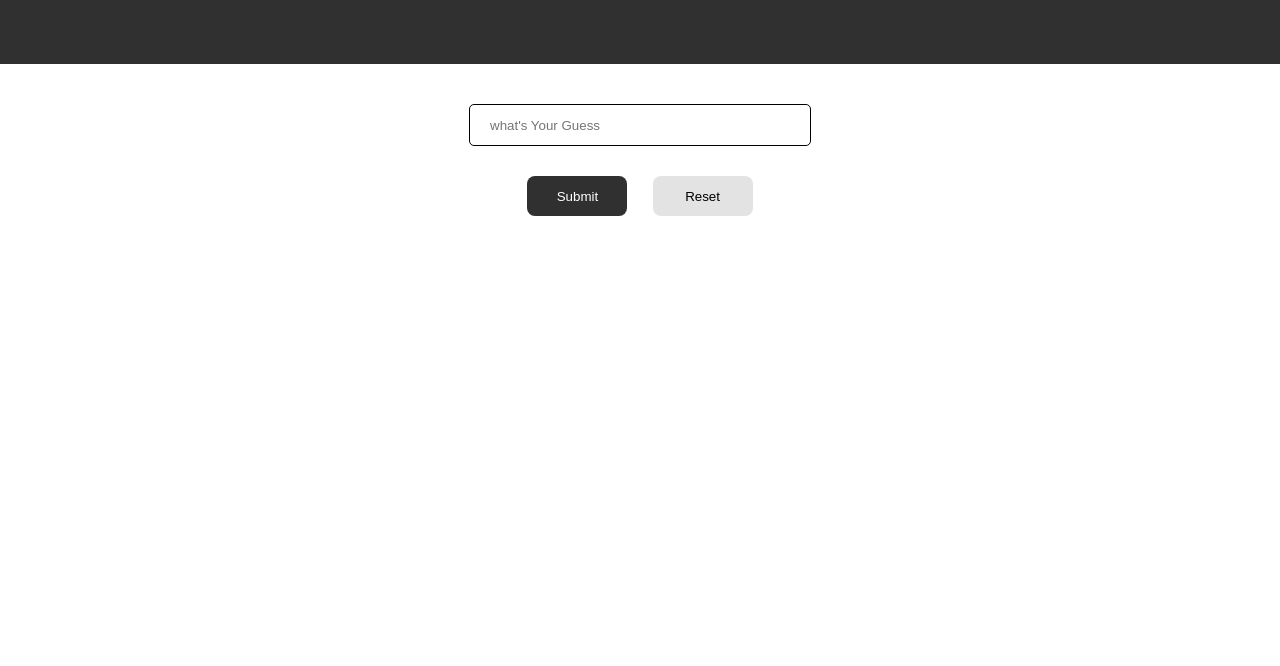
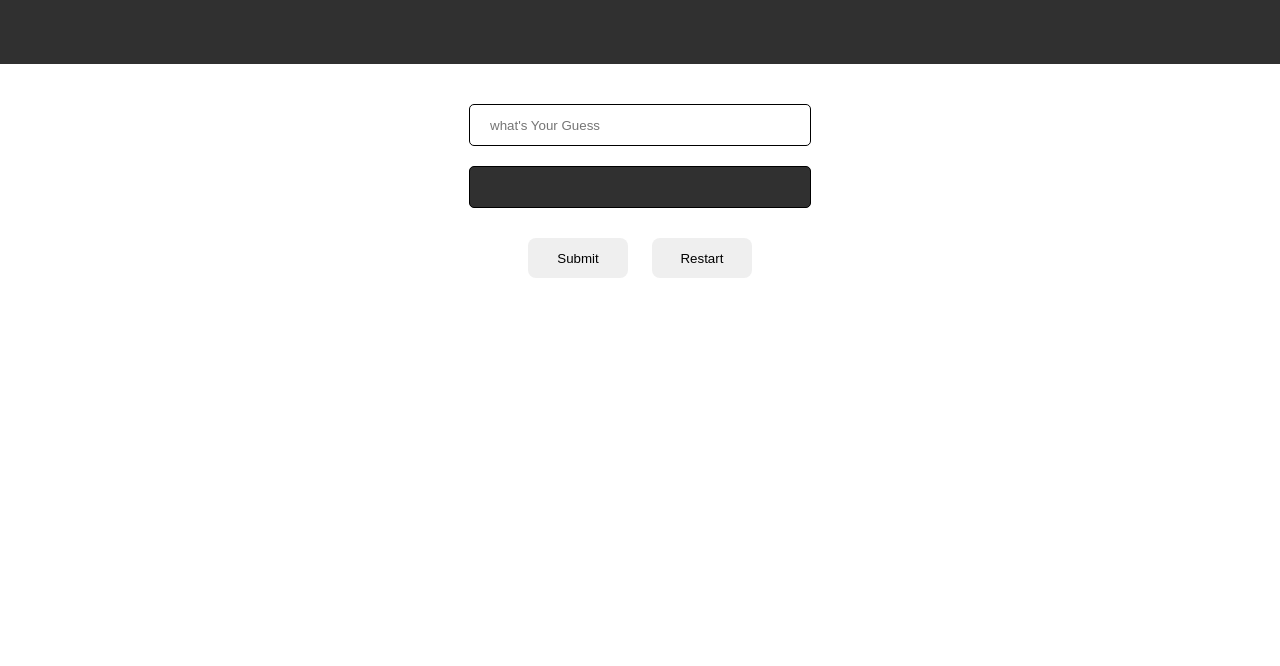
Before and after one commit to seniorteck/GuessNumber-Game, a plain HTML site: page index.html in a window 1280 px wide. Shown: the part 134-800 px from the top of the page. Drawn offline with Linux system fonts and the light colour scheme; a web font is replaced by a local one.

Commit message:
work-in-progress

```diff
--- a/app.js
+++ b/app.js
@@ -0,0 +1,30 @@
+const form = document.querySelector('form');
+
+const randomNumberGuess = Math.floor(Math.random()*100)+1;
+
+const result = document.querySelector('.result')
+
+const userGuess = form.guessnumber.value
+
+
+console.log(randomNumberGuess);
+
+// const guessnumber = document.querySelector("#guessnumber");
+
+form.addEventListener('submit', (e)=>{
+    e.preventDefault();
+    ;
+
+    resultOutput(result)
+})
+
+
+
+
+//first it ask the user to input a number
+
+//on clicking the submit button, it checks if the number guessed is same as the randomNumberGuess
+
+//if true it returns the number guess is corerect
+
+//if false it returns the number but indicate the number guess and also display not correct
--- a/index.html
+++ b/index.html
@@ -11,11 +11,11 @@
     <div class="wrapper">
         <h1>Guess the Number</h1>
         <form action="">
-            <input type="text" placeholder="what's Your Guess">
+            <input type="text" placeholder="what's Your Guess" name="text" id="guessnumber">
             <div class="result"></div>
-            <div>
-                <button class="submit">Submit</button>
-                <button class="reset">Reset</button>
+            <div class="btn">
+                <button class="submitGame">Submit</button>
+                <button class="restartGame">Restart</button>
             </div>
         </form>
     </div>
--- a/style.css
+++ b/style.css
@@ -11,7 +11,7 @@
 }
 
 body{
-    font-family: 'Zen Dots', cursive;
+    font-family: 'roboto', san-serif;
     width: 100%;
     text-align: center;
 }
@@ -55,3 +55,14 @@ button{
 .reset{
     background-color: var(--lightgrey);
 }
+
+.result{
+    width: 300px;
+    height: 20px;
+    padding: 10px 20px;
+    margin: 10px auto;
+    border-radius: 5px;
+    border: 1px solid #000;
+    background-color: var(--darkgrey);
+    color: #fff;
+}
```
Also changed, not shown: 1 other file.
